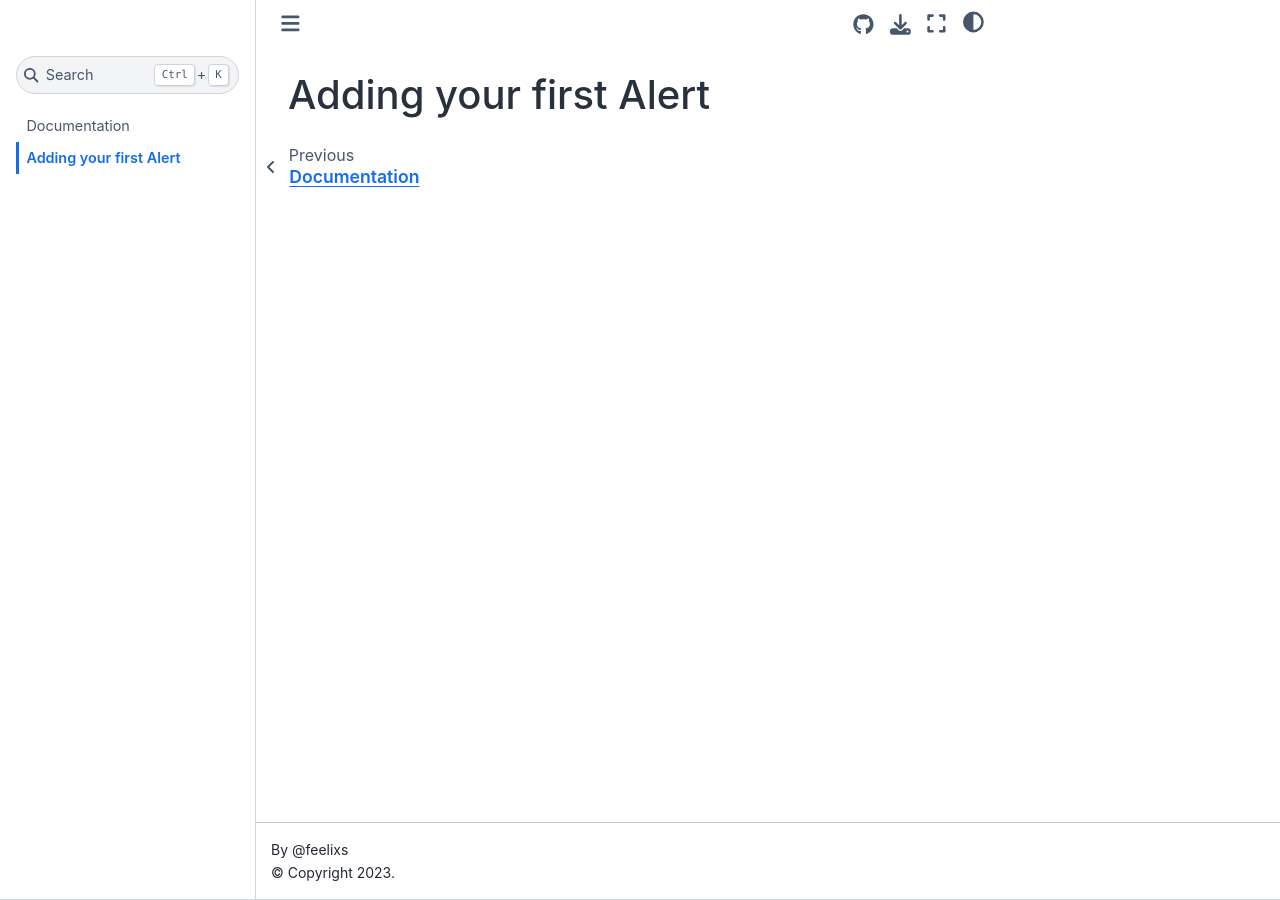
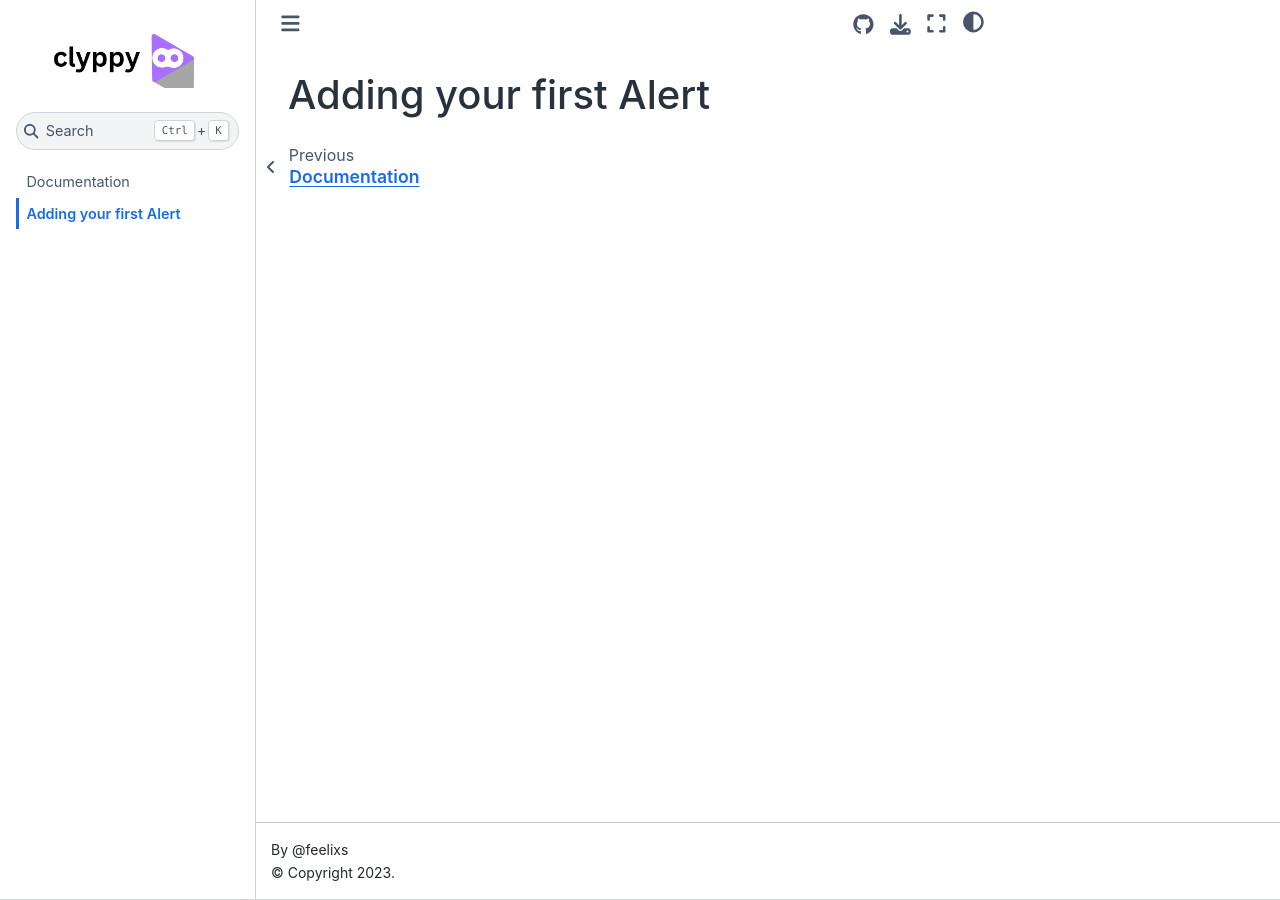
Before and after one commit to feelixs/clyppy-docs, a Jupyter Book: the page built from docs/alert.md, in a window 1280 px wide. Built offline with Jupyter Book 1.0.4 settings and Sphinx 7.4.7 and the Sphinx Book theme 1.1.4, drawn with Linux system fonts in a browser that asks for light colours.

Commit message:
Update _config.yml

```diff
--- a/docs/_config.yml
+++ b/docs/_config.yml
@@ -3,7 +3,7 @@
 
 title: ''
 author: '@feelixs'
-logo: yml-images/splash.jpg
+logo: images/splash.jpg
 
 # Force re-execution of notebooks on each build.
 # See https://jupyterbook.org/content/execute.html
```
